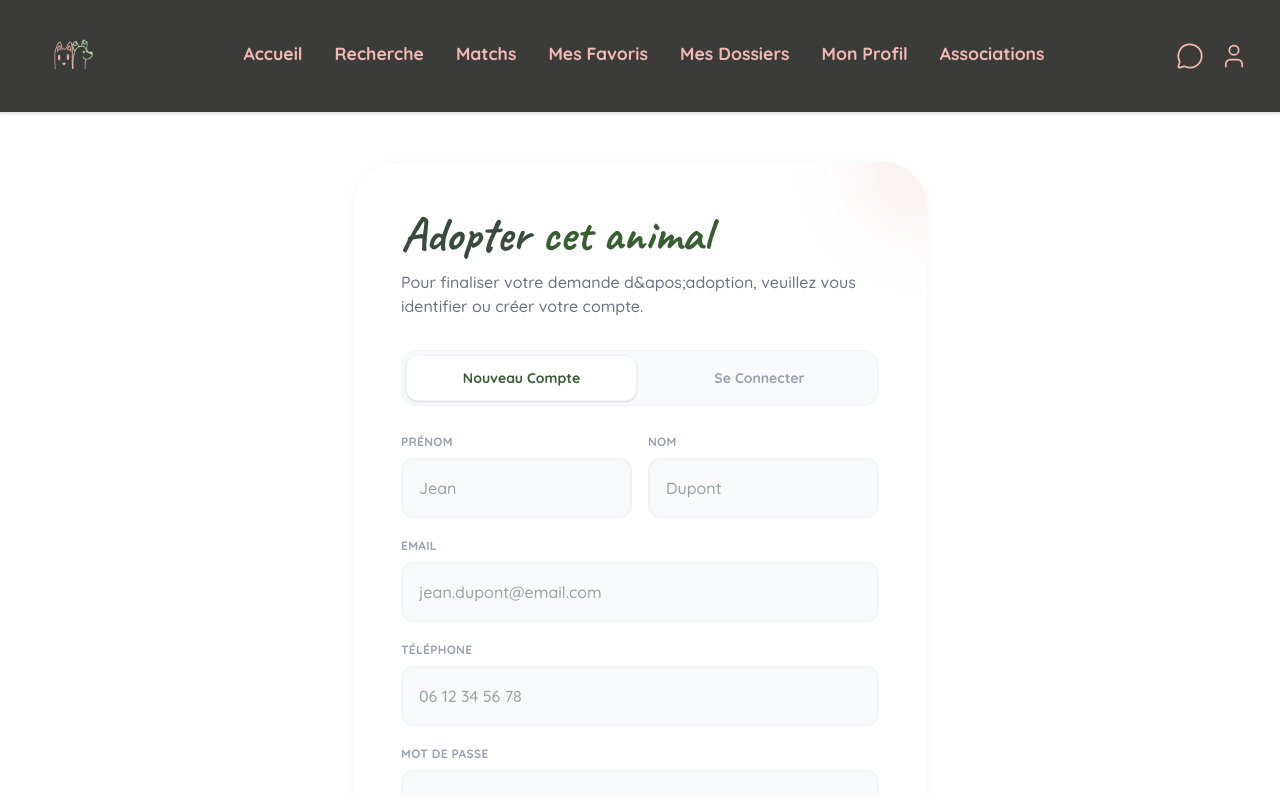
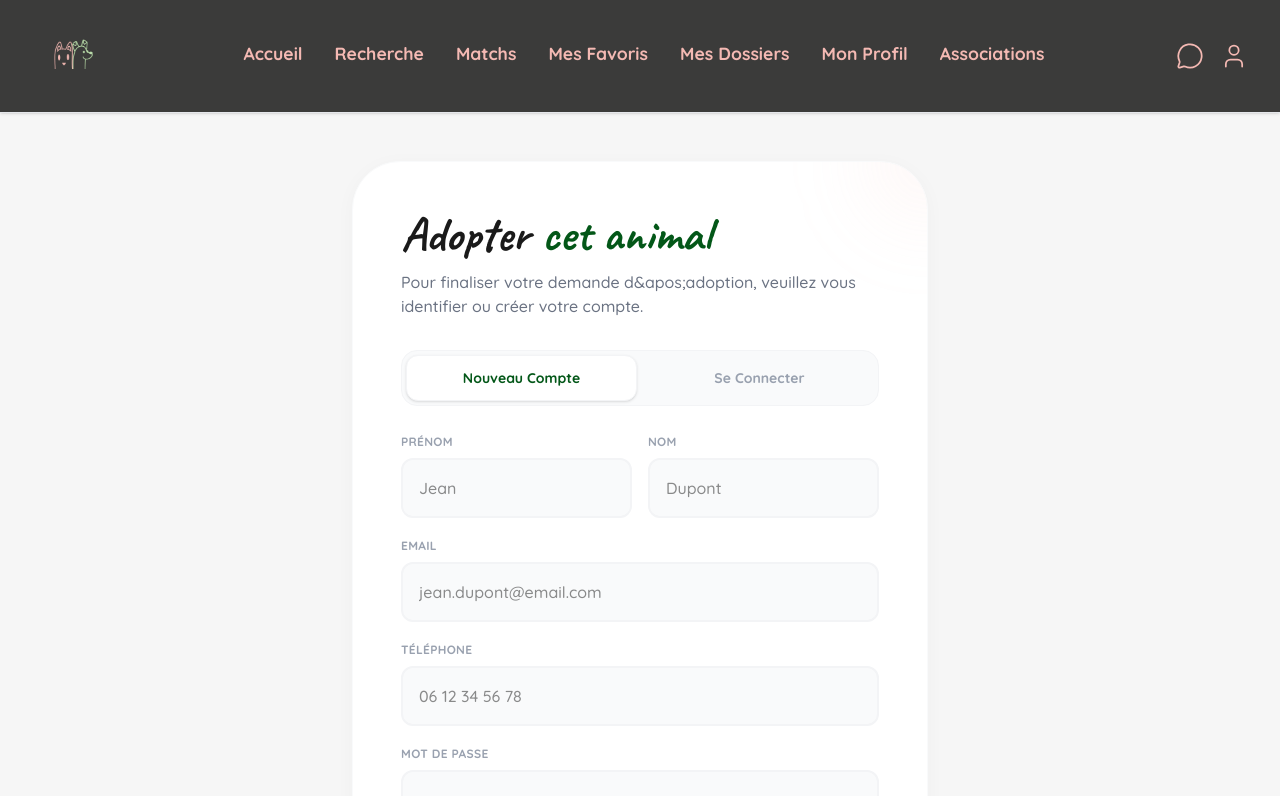
Before and after one commit to Kagitheepan/MatchPet, a Next.js app: page /adopt in a window 1280 px wide. Shown: the top 796 px of the page. Built offline with nearby package versions, Linux system fonts and the light colour scheme.

Commit message:
accessible test pass

```diff
--- a/src/app/globals.css
+++ b/src/app/globals.css
@@ -4,14 +4,14 @@
   --font-sans: var(--font-quicksand), ui-sans-serif, system-ui, sans-serif, "Apple Color Emoji", "Segoe UI Emoji", "Segoe UI Symbol", "Noto Color Emoji";
   --font-cursive: var(--font-caveat), cursive;
 
-  --color-primary: #4a7a42;
-  --color-primary-dark: #375e30;
-  --color-secondary: #bd4a5e;
-  --color-secondary-dark: #9c3648;
-  --color-accent: #bd4a5e;
-  --color-text-dark: #3a4b3d;
-  --color-footer: #4e4e4e;
-  --color-bg-light: #ffffff;
+  --color-primary: #B9DCA9;
+  --color-primary-dark: #035718;
+  --color-secondary: #F4B9B3;
+  --color-secondary-dark: #E2725B;
+  --color-accent: #E2725B;
+  --color-text-dark: #1A1A1A;
+  --color-footer: #1A1A1A;
+  --color-bg-light: #F6F6F6;
 }
 
 body {
--- a/src/app/page.tsx
+++ b/src/app/page.tsx
@@ -55,7 +55,7 @@ export default async function Home() {
 
       {/* Derniers arrivés Section */}
       <section className="w-full max-w-4xl mx-auto px-4 md:px-8 py-10 md:py-16">
-        <h2 className="font-cursive text-4xl md:text-5xl text-[#e8a8a8] font-bold mb-8 md:mb-10">
+        <h2 className="font-cursive text-4xl md:text-5xl text-secondary-dark font-bold mb-8 md:mb-10">
           Derniers arrivés
         </h2>
 
@@ -95,7 +95,7 @@ export default async function Home() {
 
       {/* Nos Articles Section */}
       <section className="hidden md:block w-full max-w-4xl mx-auto px-4 md:px-8 py-6 mb-20">
-        <h2 className="font-cursive text-4xl md:text-5xl text-[#e8a8a8] font-bold mb-8 md:mb-10">
+        <h2 className="font-cursive text-4xl md:text-5xl text-secondary-dark font-bold mb-8 md:mb-10">
           Nos articles
         </h2>
 
--- a/src/components/ui/Button.tsx
+++ b/src/components/ui/Button.tsx
@@ -15,7 +15,7 @@ const Button = forwardRef<HTMLButtonElement, ButtonProps>(
           "inline-flex items-center justify-center font-medium transition-all focus-visible:outline-none focus-visible:ring-2 focus-visible:ring-ring disabled:pointer-events-none disabled:opacity-50",
           "rounded-[2rem] shadow-[0_4px_10px_rgba(0,0,0,0.05)] active:scale-[0.98]", // default styling matching mockups
           {
-            "bg-secondary text-white hover:bg-secondary-dark font-cursive text-2xl": variant === "primary",
+            "bg-secondary-dark text-white hover:bg-secondary font-cursive text-2xl": variant === "primary",
             "bg-primary text-text-dark hover:bg-primary-dark": variant === "secondary",
             "bg-white text-text-dark hover:bg-gray-50 border border-gray-100": variant === "muted",
             "border-2 border-primary text-text-dark hover:bg-primary/10": variant === "outline",
```
